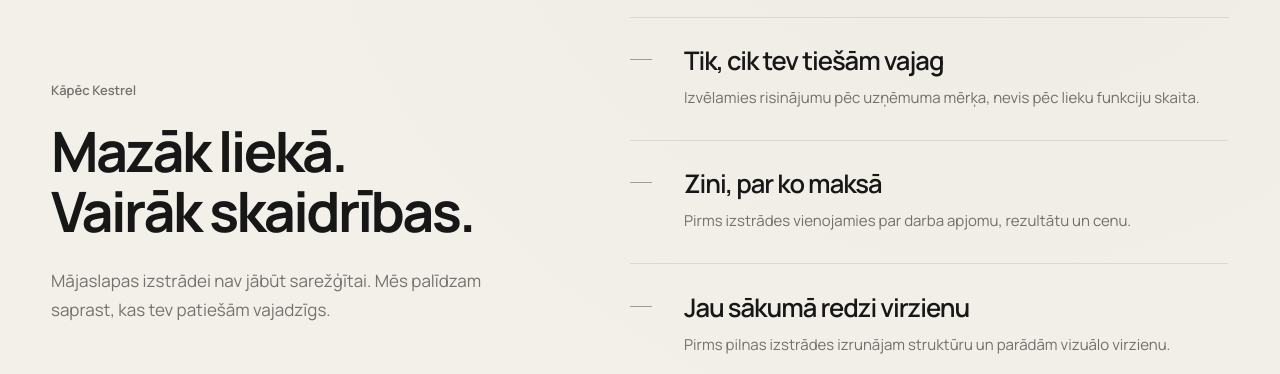
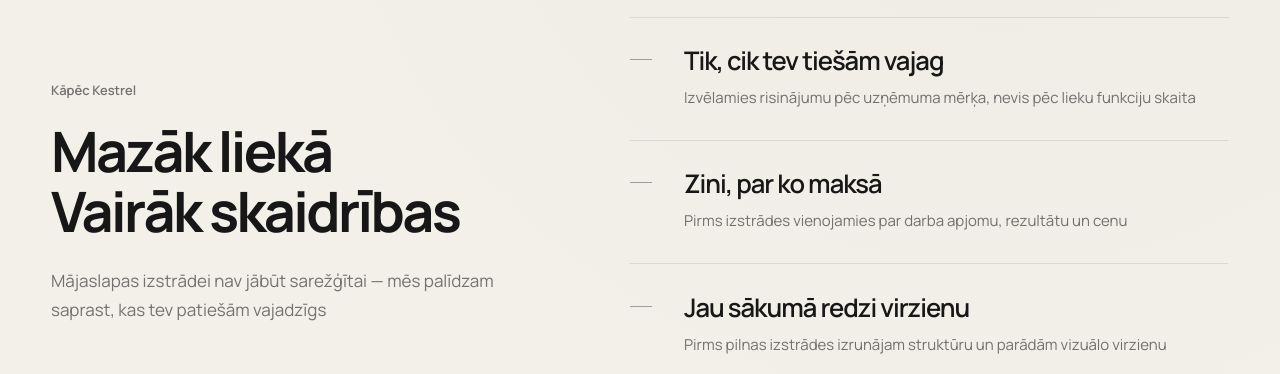
Before and after one commit to davisl24/WEBSITEAGENCY, a Next.js app: page / in a window 1280 px wide. Shown: the part 1780-2154 px from the top of the page. Built offline with nearby package versions, Linux system fonts and the light colour scheme.

Commit message:
copy: remove final periods from homepage display text

```diff
--- a/app/components/ValueShowcase.tsx
+++ b/app/components/ValueShowcase.tsx
@@ -3,15 +3,15 @@ import RevealOnView from "./RevealOnView";
 const reasons = [
   {
     title: "Tik, cik tev tiešām vajag",
-    description: "Izvēlamies risinājumu pēc uzņēmuma mērķa, nevis pēc lieku funkciju skaita.",
+    description: "Izvēlamies risinājumu pēc uzņēmuma mērķa, nevis pēc lieku funkciju skaita",
   },
   {
     title: "Zini, par ko maksā",
-    description: "Pirms izstrādes vienojamies par darba apjomu, rezultātu un cenu.",
+    description: "Pirms izstrādes vienojamies par darba apjomu, rezultātu un cenu",
   },
   {
     title: "Jau sākumā redzi virzienu",
-    description: "Pirms pilnas izstrādes izrunājam struktūru un parādām vizuālo virzienu.",
+    description: "Pirms pilnas izstrādes izrunājam struktūru un parādām vizuālo virzienu",
   },
 ];
 
@@ -22,9 +22,9 @@ export default function ValueShowcase() {
         <div className="value-layout">
           <RevealOnView className="value-copy-side">
             <p className="section-label">Kāpēc Kestrel</p>
-            <h2 id="value-title">Mazāk liekā.<span>Vairāk skaidrības.</span></h2>
+            <h2 id="value-title">Mazāk liekā<span>Vairāk skaidrības</span></h2>
             <p className="value-intro">
-              Mājaslapas izstrādei nav jābūt sarežģītai. Mēs palīdzam saprast, kas tev patiešām vajadzīgs.
+              Mājaslapas izstrādei nav jābūt sarežģītai — mēs palīdzam saprast, kas tev patiešām vajadzīgs
             </p>
           </RevealOnView>
           <div className="value-principles">
```
